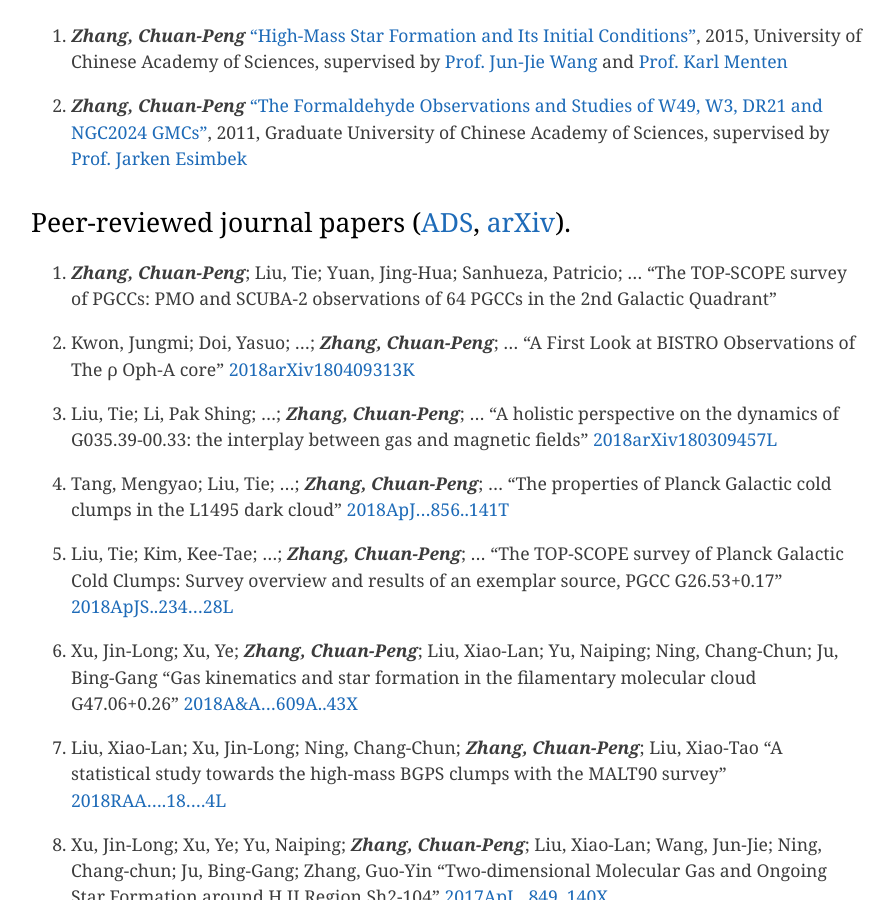
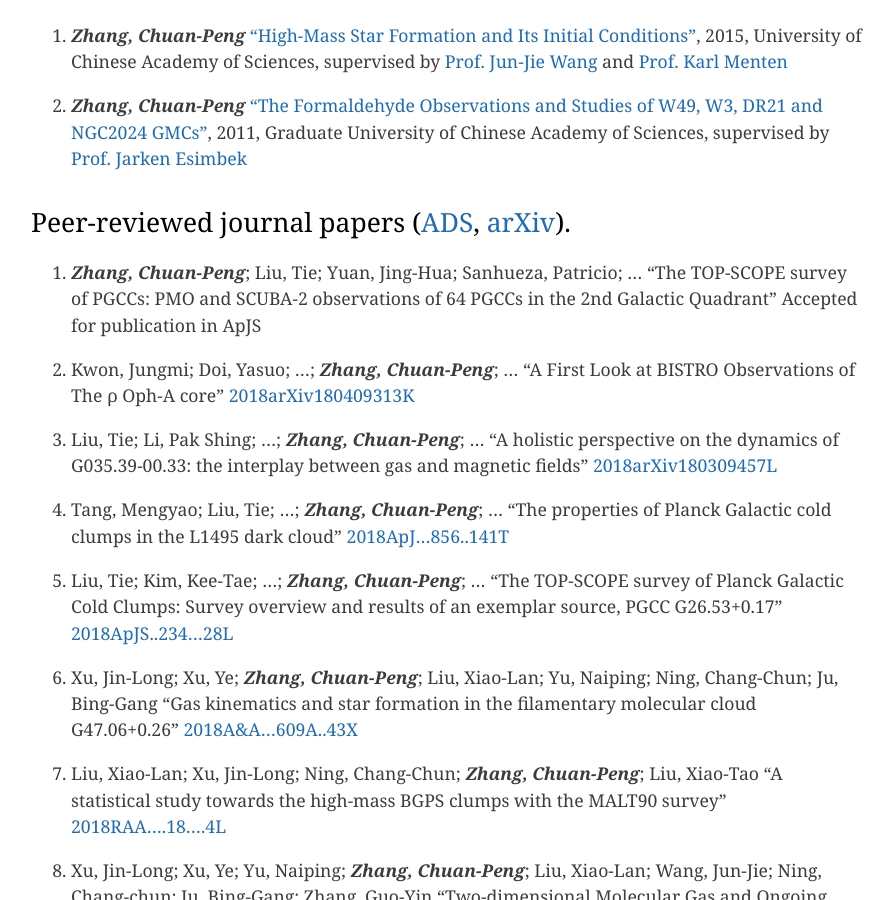
Before and after one commit to zcp521/zcp521.github.io, a Jekyll site: the page built from pub.md, in a window 1280 px wide and 900 px high, scrolled down 476 px. Shown: the whole window, without its empty margins (193-1087 px from the left). Built offline with Jekyll 4.4.1, drawn with Linux system fonts in a browser that asks for light colours.

Commit message:
Update pub.md

```diff
--- a/pub.md
+++ b/pub.md
@@ -17,6 +17,7 @@ tagline: "My publication list"
 
 26. ***Zhang, Chuan-Peng***; Liu, Tie;  Yuan, Jing-Hua; Sanhueza, Patricio; ...
 	"The TOP-SCOPE survey of PGCCs: PMO and SCUBA-2 observations of 64 PGCCs in the 2nd Galactic Quadrant"
+	Accepted for publication in ApJS
 
 25. Kwon, Jungmi; Doi, Yasuo; ...; ***Zhang, Chuan-Peng***; ...
 	"A First Look at BISTRO Observations of The ρ Oph-A core"
```
